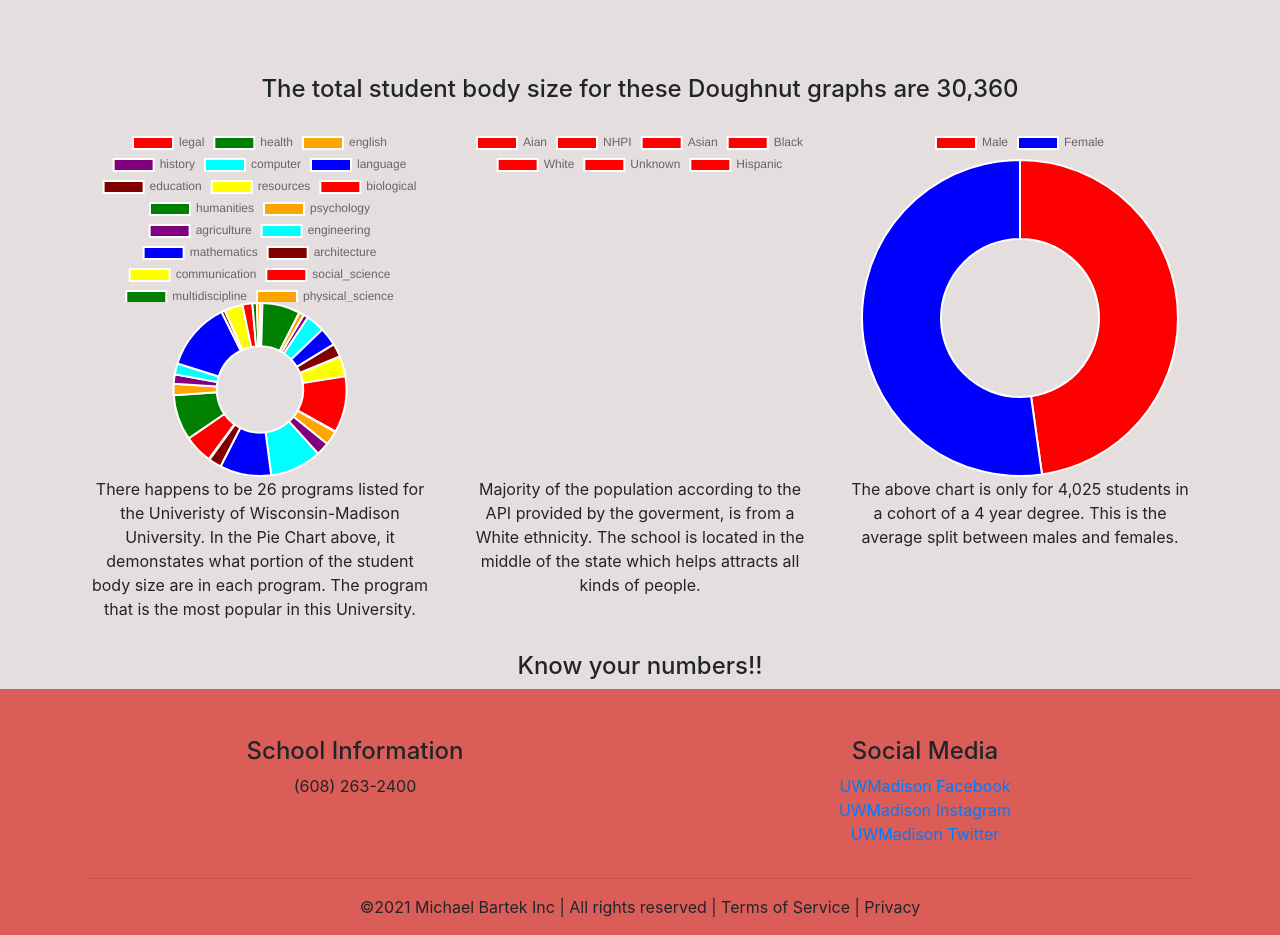
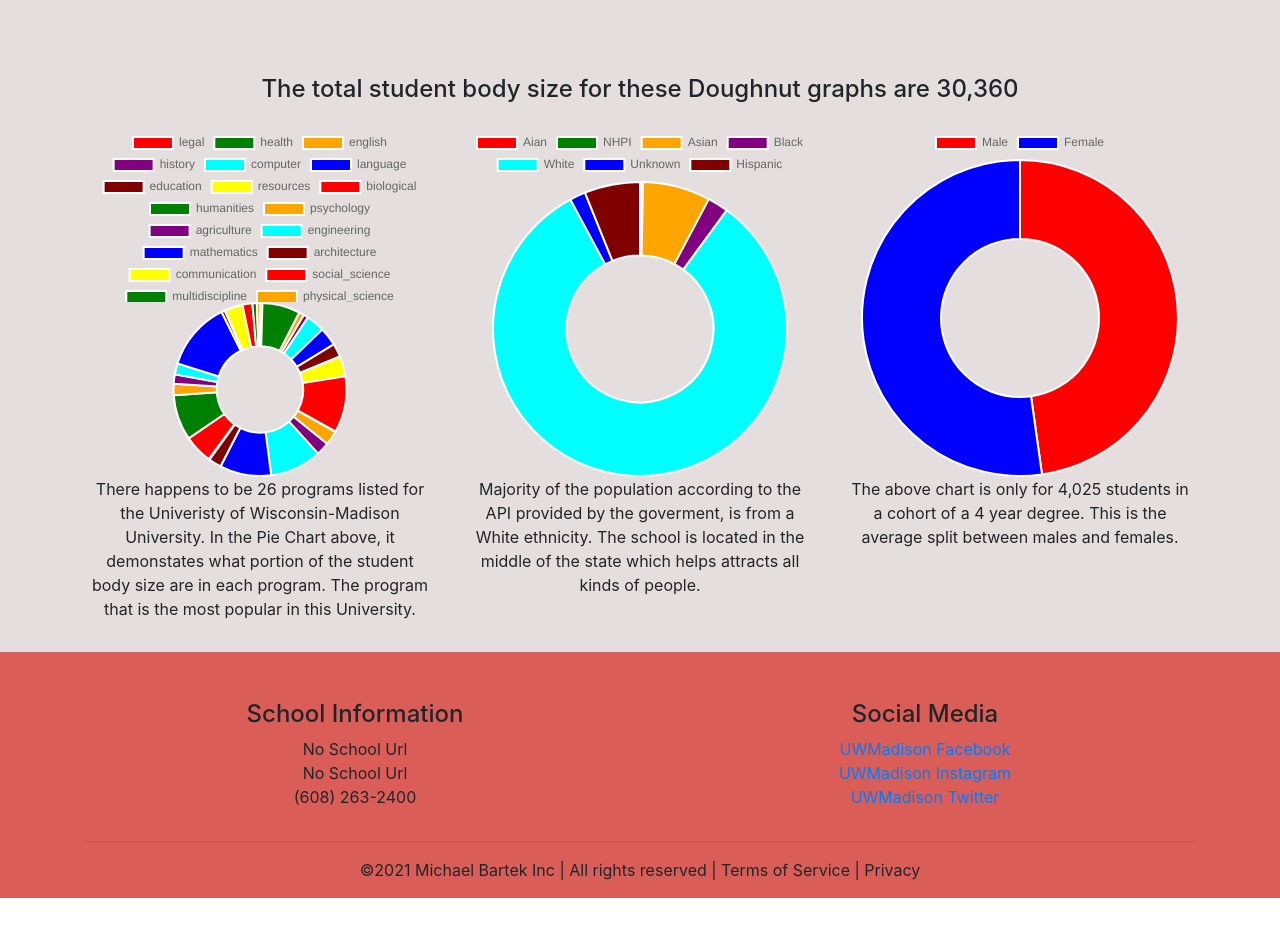
Before and after one commit to Hoybaby/react-school-project, a React (Create React App) app: page / in a window 1280 px wide. Shown: the part 1300-2235 px from the top of the page. After the commit the page ends 2198 px from the top, so only its background shows below. Built offline with nearby package versions, Linux system fonts and the light colour scheme; no server answers.

Commit message:
tried so much to get this working properly howeber could not get it exactly right with the api prop calls. I keep running into an error that happens on refresh. I need some help but look at my commits

```diff
--- a/src/App.js
+++ b/src/App.js
@@ -10,66 +10,66 @@ import DoughnutChart from './components/DoughnutChartProgram/DoughnutChart';
 
 // import 'bootstrap/dist/css/bootstrap.min.css';
 
-const App = () => {
+// const App = () => {
 
-  const [ school, setSchool] = useState('')
+//   const [ school, setSchool] = useState('')
 
-  useEffect(() => {
-    let fetchSchool = () => {
-      fetch(`https://api.data.gov/ed/collegescorecard/v1/schools/?school.operating=1&id=240444&api_key=${process.env.REACT_APP_CLIENT_APIKEY}`)
-        .then((res) => res.json())
-        .then((data) => {
-          console.log(data.results);
-          setSchool(data.results)
-        },[school]);
-    }
-    fetchSchool()
-  })
-  return (
-    <div className="App">
-      <Jumbo />
-      <Slides />
-      <Body schoolInfo={school} />
-      <Footer schoolInfo={school} />
-    </div>
-  );
-}
+//   useEffect(() => {
+//     let fetchSchool = () => {
+//       fetch(`https://api.data.gov/ed/collegescorecard/v1/schools/?school.operating=1&id=240444&api_key=${process.env.REACT_APP_CLIENT_APIKEY}`)
+//         .then((res) => res.json())
+//         .then((data) => {
+//           console.log(data.results);
+//           setSchool(data.results)
+//         },[school]);
+//     }
+//     fetchSchool()
+//   })
+//   return (
+//     <div className="App">
+//       <Jumbo />
+//       <Slides />
+//       <Body schoolInfo={school} />
+//       <Footer schoolInfo={school} />
+//     </div>
+//   );
+// }
 
-// class App extends React.Component {
+class App extends React.Component {
 
-//   state = {
-//     // loading: true,
-//     school: null
-//   }
+  state = {
+    // loading: true,
+    school: null
+  }
 
 
 
 
-//   async componentDidMount() {
+  async componentDidMount() {
 
 
-//     const url = `https://api.data.gov/ed/collegescorecard/v1/schools/?school.operating=1&id=240444&api_key=${process.env.REACT_APP_CLIENT_APIKEY}`
-//     const response = await fetch(url);
+    const url = `https://api.data.gov/ed/collegescorecard/v1/schools/?school.operating=1&id=240444&api_key=${process.env.REACT_APP_CLIENT_APIKEY}`
+    const response = await fetch(url);
 
-//     const data = await response.json();
-//     console.log(data)
-//     this.setState({ school: data.results[0] })
-//   }
+    const data = await response.json();
+    console.log(data)
+    this.setState({ school: data.results[0] })
+  }
 
 
-//   render() {
-//     // console.log('test')
-//     return (
+  render() {
+    // console.log('test')
+    return (
 
-//       <div className="App">
-//         <Jumbo />
-//         <Slides />
-//         <Body schoolInfo={this.state.school} />
-//         <Footer schoolInfo={this.state.school} />
-//       </div>
-//     );
-//   }
-// }
+      <div className="App">
+        <Jumbo />
+        <Slides />
+        <Body schoolInfo={this.state.school} />
+        <Footer schoolInfo={this.state.school} />
+      </div>
+    );
+  }
+}
 
 
 
--- a/src/components/Body/Body.jsx
+++ b/src/components/Body/Body.jsx
@@ -58,7 +58,7 @@ class Body extends React.Component {
 
             */}
 
-                <h4>Know your numbers!!</h4>
+                {/* <h4>Know your numbers!!</h4>    */}
 
 
                     {/* {this.props.schoolInfo ? <p>{this.props.schoolInfo.school.zip}</p> : <p> No School Url</p>}
--- a/src/components/Carousel/Carousel.jsx
+++ b/src/components/Carousel/Carousel.jsx
@@ -16,7 +16,7 @@ class Slides extends React.Component {
                             alt="First slide, Ariel View"
                         />
                         <Carousel.Caption>
-                            <h3 className='slide-color'>Ariel View of the campus  </h3>
+                            <h3 className='slide-color'>Arial View of the Campus  </h3>
                             {/* <p className='slide-color'>Nulla vitae elit libero, a pharetra augue mollis interdum.</p> */}
                         </Carousel.Caption>
                     </Carousel.Item>
@@ -27,7 +27,7 @@ class Slides extends React.Component {
                             alt="Second slide"
                         />
                         <Carousel.Caption>
-                            <h3 className='slide-color'>Second slide label</h3>
+                            <h3 className='slide-color'>Bascom Hall</h3>
                             {/* <p className='slide-color'>Lorem ipsum dolor sit amet, consectetur adipiscing elit.</p> */}
                         </Carousel.Caption>
                     </Carousel.Item>
--- a/src/components/DoughnutChartRace/DoughnutChartRace.jsx
+++ b/src/components/DoughnutChartRace/DoughnutChartRace.jsx
@@ -1,58 +1,35 @@
 import React from 'react'
 import { Doughnut } from 'react-chartjs-2'
 
-
-
-class DoughnutChartRace extends React.Component {
-    constructor(props) {
-        super(props)
-
-        const {aian, nhpi, asian , black , white, unknown, hispanic} = this.props;
-    }
-
-
-    render() {
-        const x = 3060;
-
-        return <Doughnut data={{
-        labels: ['Aian', 'NHPI', 'Asian', 'Black', 'White', 'Unknown' ,'Hispanic'],
-        datasets: [{
-                // data: [],
-                data: [],
-                backgroundColor: ['red', 'green', 'orange', 'purple', 'cyan', "blue", "maroon", "yellow" ],
-                barThickness: 20
-            }]
-    }}/>
-    }
-}
-export default DoughnutChartRace;
-
+function DoughnutChartRace({chartInfo}) {
 
 
     // const {aian, nhpi, asian, black, white, unknown, hispanic} = chartInfo
     // console.log(this.props)
     // console.log('testing')
 
-//     const x = 30360;
+    const x = 30360;
 
-//     const y = {
-//         aian: 0.002,
-//         asian: 0.0642,
-//         black: 0.0197,
-//         hispanic: 0.0528,
-//         nhpi: 0.0009,
-//         unknown: 0.0151,
-//         white: 0.7096,
+    const y = {
+        aian: 0.002,
+        asian: 0.0642,
+        black: 0.0197,
+        hispanic: 0.0528,
+        nhpi: 0.0009,
+        unknown: 0.0151,
+        white: 0.7096,
 
-//     }
+    }
 
-//     return <Doughnut data={{
-//         labels: ['Aian', 'NHPI', 'Asian', 'Black', 'White', 'Unknown' ,'Hispanic'],
-//         datasets: [{
-//                 // data: [],
-//                 data: [x*y.aian,x*y.nhpi, x*y.asian,x*y.black, x*y.white,x*y.unknown, x*y.hispanic ],
-//                 backgroundColor: ['red', 'green', 'orange', 'purple', 'cyan', "blue", "maroon", "yellow" ],
-//                 barThickness: 20
-//             }]
-//     }}/>
-// }
+    return <Doughnut data={{
+        labels: ['Aian', 'NHPI', 'Asian', 'Black', 'White', 'Unknown' ,'Hispanic'],
+        datasets: [{
+                // data: [],
+                data: [x*y.aian,x*y.nhpi, x*y.asian,x*y.black, x*y.white,x*y.unknown, x*y.hispanic ],
+                backgroundColor: ['red', 'green', 'orange', 'purple', 'cyan', "blue", "maroon", "yellow" ],
+                barThickness: 20
+            }]
+    }}/>
+}
+
+export default DoughnutChartRace;
--- a/src/components/Footer/Footer.jsx
+++ b/src/components/Footer/Footer.jsx
@@ -3,7 +3,6 @@ import './Footer.css'
 
 class Footer extends React.Component {
     render() {
-
         return (
             <div className="main-footer">
             <div className="container">
@@ -12,8 +11,8 @@ class Footer extends React.Component {
                     <div className="col">
                         <h4>School Information</h4>
                         <ul className='list-unstyled'>
-                        {/* {this.props.schoolInfo ? <li>{this.state.schoolInfo.school.school_url} </li> : <li> No School Url</li>}
-                            {this.props.schoolInfo ? <li>{this.state.schoolInfo.school.zip} </li> : <li> No School Url</li>} */}
+                        {this.props.schoolInfo ? <li>{this.props.schoolInfo.school.school_url} </li> : <li> No School Url</li>}
+                            {this.props.schoolInfo ? <li>{this.props.schoolInfo.school.zip} </li> : <li> No School Url</li>}
                             <li>(608) 263-2400</li>
                         </ul>
                     </div>
```
